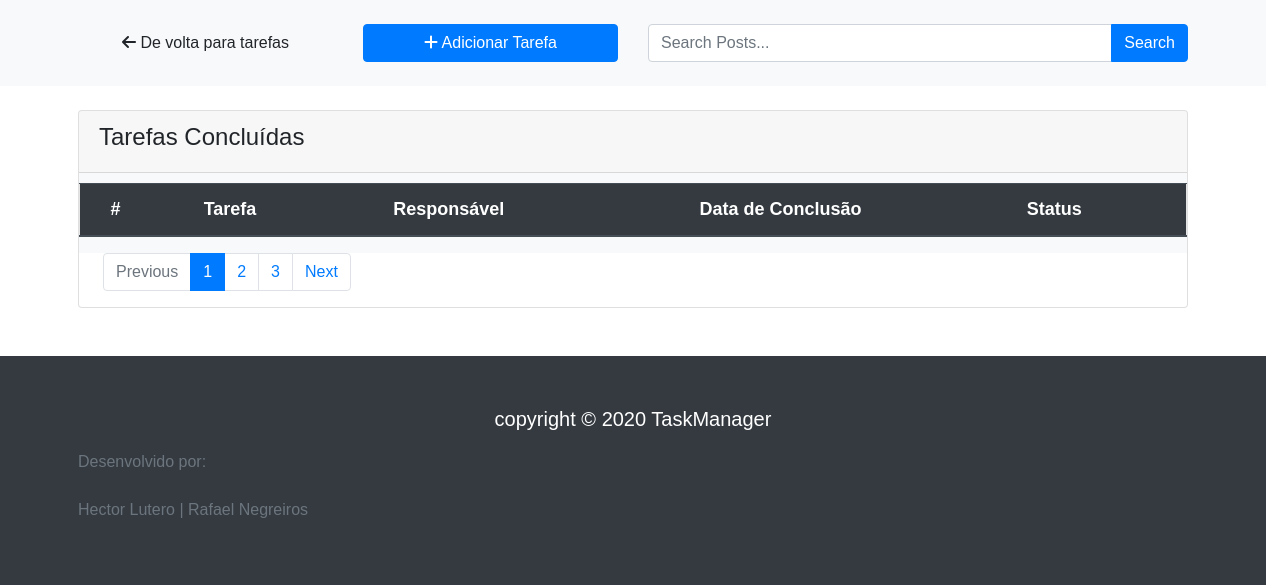
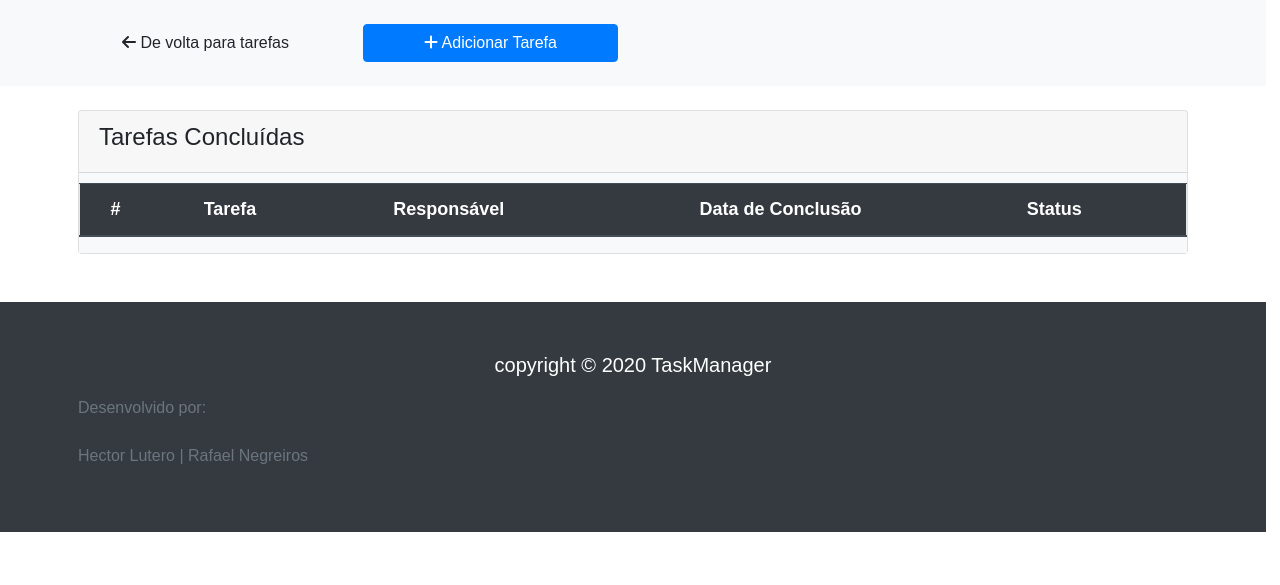
Before and after one commit to FigueiredoRafael/task-manager, a PHP site: page /finished.php in a window 1280 px wide. Shown: the part 112-697 px from the top of the page. Run offline with PHP 8.4, Linux system fonts and the light colour scheme; the visitor is signed in with stand-in values (Sample User, id 1); data that the repository does not hold is empty; style sheets or scripts are compiled from the project's sources; some libraries are stand-ins or nearby versions.

Commit message:
Few updates
Removed from UI

* Search bar
* Pages from finished.php

```diff
--- a/finished.php
+++ b/finished.php
@@ -29,14 +29,14 @@
           <i class="fas fa-plus"></i> Adicionar Tarefa
         </a>
       </div>
-      <div class="col-md-6 ml-auto">
+      <!-- <div class="col-md-6 ml-auto">
         <div class="input-group">
         <input type="text" class="form-control" placeholder="Search Posts..." data-toggle="tooltip" title="Pesquise pela sua tarefa">
           <div class="input-group-append">
           <button class="btn btn-primary">Search</button>
           </div>
         </div>
-      </div>
+      </div> -->
     </div>
   </div>
 </section>
@@ -165,7 +165,7 @@
           </div>
 
           <!-- PAGINATION -->
-          <nav class="ml-4">
+            <!-- <nav class="ml-4">
               <ul class="pagination">
                 <li class="page-item disabled">
                   <a href="#" class="page-link">Previous</a>
@@ -183,7 +183,7 @@
                   <a href="#" class="page-link">Next</a>
                 </li>
               </ul>
-          </nav>
+            </nav> -->
 
         </div>
       </div>
--- a/index.php
+++ b/index.php
@@ -31,14 +31,14 @@
           <i class="fas fa-plus"></i> Adicionar Tarefa
         </a>
       </div>
-      <div id="search" class="col-md-6 ml-auto">
+      <!-- <div id="search" class="col-md-6 ml-auto">
         <div class="input-group">
           <input type="text" class="form-control" placeholder="Procurar tarefas...">
             <div class="input-group-append">
               <button class="btn btn-primary" data-toggle="tooltip" title="Procure pela sua Tarefa">Procurar</button>
             </div>
         </div>
-      </div>
+      </div> -->
     </div>
   </div>
 </section>
--- a/users.php
+++ b/users.php
@@ -33,14 +33,14 @@
           <i class="fas fa-plus"></i> Adicionar Usuários
         </a>
       </div>
-      <div class="col-md-6 ml-auto">
+      <!-- <div class="col-md-6 ml-auto">
         <div class="input-group">
         <input type="text" class="form-control" placeholder="Procurar Usuário...">
           <div class="input-group-append">
           <button class="btn btn-warning">Procurar...</button>
           </div>
         </div>
-      </div>
+      </div> -->
     </div>
   </div>
 </section>
```
Lines whose indentation alone changed are shown as unchanged.
